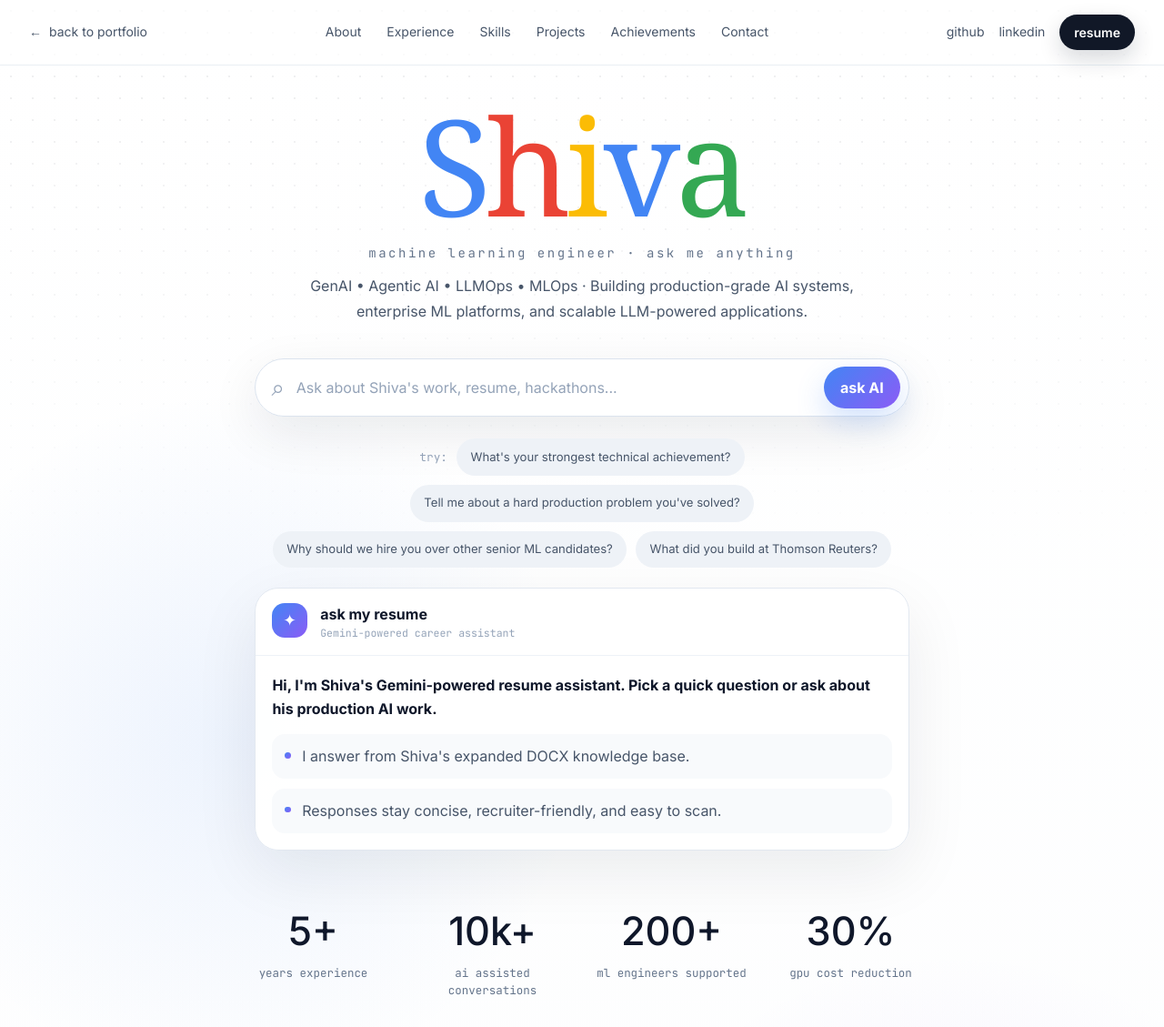
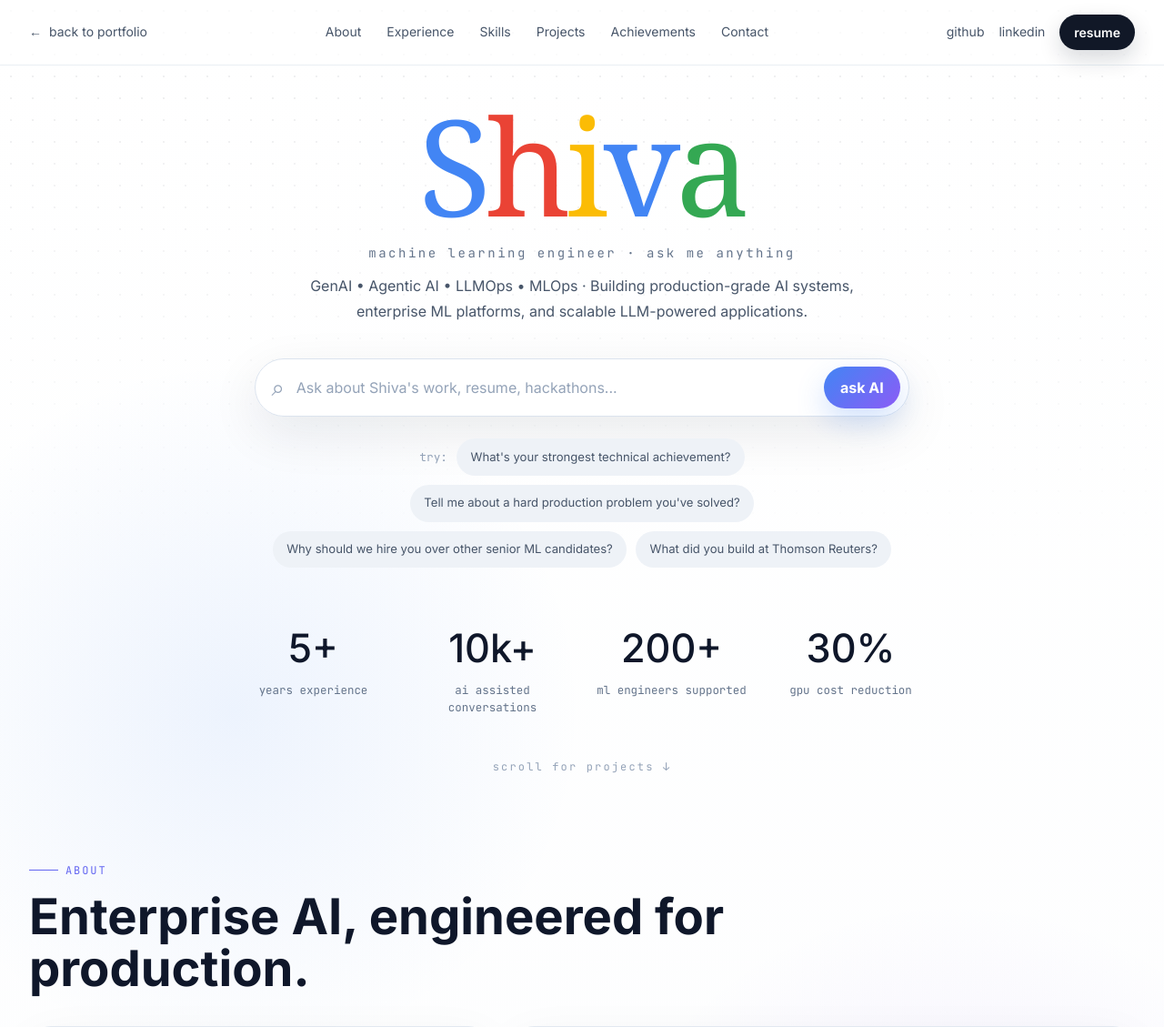
Before and after one commit to shiva2410/shiva-rag-bot, a FastAPI app: page / in a window 1280 px wide. Shown: the top 1129 px of the page at 91% size. Run offline with FastAPI, Linux system fonts and the light colour scheme; some libraries are stand-ins or nearby versions.

Commit message:
feat: hide assistant panel by default and rename Gemini to AI-powered assistant

```diff
--- a/api/index.py
+++ b/api/index.py
@@ -70,7 +70,7 @@ def get_api_error_class():
 # ---------------------------------------------------------------------------
 app = FastAPI(
     title="Shiva Thavani | AI Engineer Portfolio",
-    description="Vercel-deployed FastAPI app with Gemini-powered RAG assistant.",
+    description="Vercel-deployed FastAPI app with AI-powered RAG assistant.",
     version="1.0.0",
 )
 
@@ -179,9 +179,9 @@ Knowledge base:
             yield json.dumps({"type": "content", "text": full_text}) + "\n"
         else:
             yield json.dumps({"type": "error",
-                              "text": "Gemini returned an empty response."}) + "\n"
+                              "text": "AI assistant returned an empty response."}) + "\n"
     except APIError as exc:
-        yield json.dumps({"type": "error", "text": f"Gemini API error: {exc}"}) + "\n"
+        yield json.dumps({"type": "error", "text": f"AI assistant API error: {exc}"}) + "\n"
     except Exception as exc:
         yield json.dumps({"type": "error", "text": f"Unexpected error: {exc}"}) + "\n"
 
--- a/static/js/main.js
+++ b/static/js/main.js
@@ -84,8 +84,13 @@ function renderMarkdown(text) {
 async function askResume(question) {
   if (!question.trim()) return;
 
+  const panel = document.getElementById("assistant-panel");
+  if (panel) {
+    panel.style.display = "block";
+  }
+
   // Reset the answer box to a neutral loading message — no black box yet
-  answerBox.innerHTML = `<p class="loading-hint" style="color:#94a3b8;font-family:'JetBrains Mono',monospace;font-size:0.82rem;">⬡ Initialising Gemini assistant...</p>`;
+  answerBox.innerHTML = `<p class="loading-hint" style="color:#94a3b8;font-family:'JetBrains Mono',monospace;font-size:0.82rem;">⬡ Initialising AI assistant...</p>`;
   answerBox.classList.add("loading");
 
   let tracker = null;       // created lazily on first status message
--- a/templates/components/hero.html
+++ b/templates/components/hero.html
@@ -19,20 +19,15 @@
         <button class="suggestion-chip" data-question="Why should we hire you over other senior ML candidates?">Why should we hire you over other senior ML candidates?</button>
         <button class="suggestion-chip" data-question="What did you build at Thomson Reuters?">What did you build at Thomson Reuters?</button>
       </div>
-      <div id="assistant-panel" class="assistant-panel">
+      <div id="assistant-panel" class="assistant-panel" style="display: none;">
         <div class="assistant-header">
           <div class="assistant-mark">✦</div>
           <div>
             <h2>ask my resume</h2>
-            <p>Gemini-powered career assistant</p>
+            <p>AI-powered career assistant</p>
           </div>
         </div>
         <div id="assistant-answer" class="assistant-answer">
-          <p>Hi, I'm Shiva's Gemini-powered resume assistant. Pick a quick question or ask about his production AI work.</p>
-          <ul>
-            <li>I answer from Shiva's expanded DOCX knowledge base.</li>
-            <li>Responses stay concise, recruiter-friendly, and easy to scan.</li>
-          </ul>
         </div>
       </div>
     </section>
```
